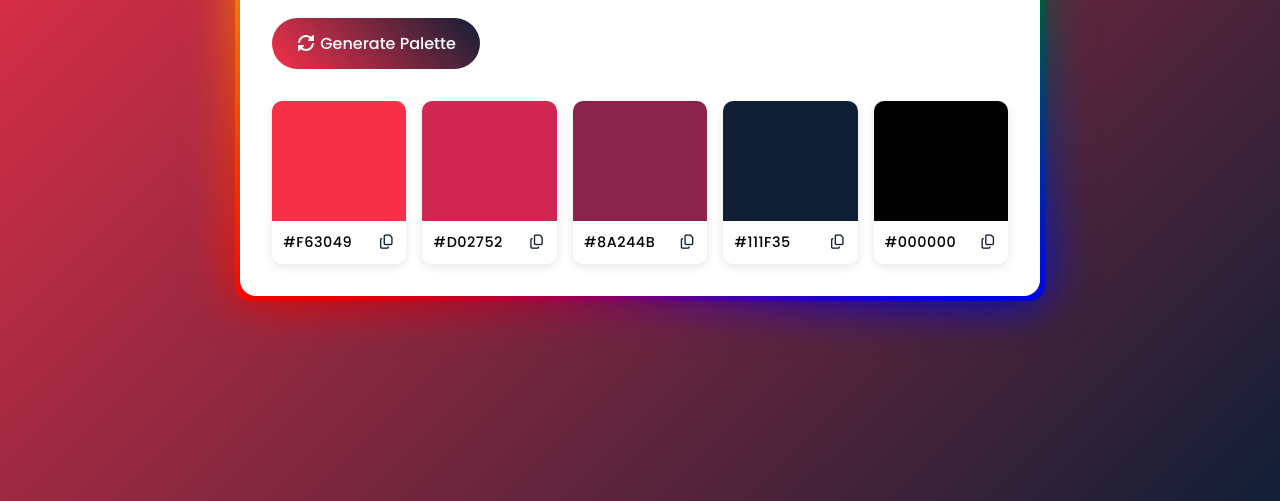
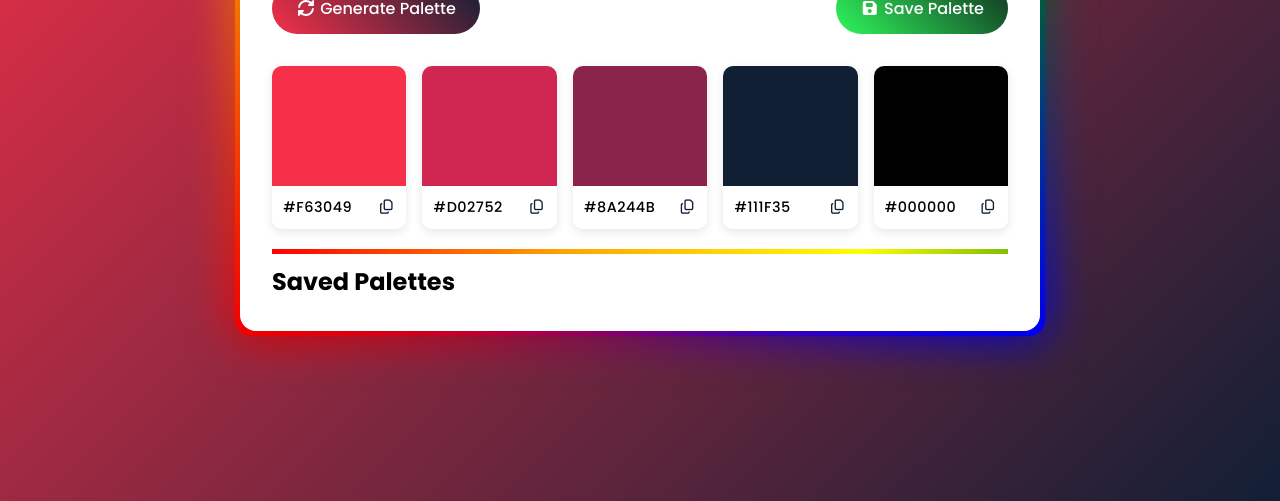
Before and after one commit to AaronMlad/ColorPaletteGenerator, a plain HTML site: page index.html in a window 1280 px wide. Shown: the part 299-800 px from the top of the page. Drawn offline with Linux system fonts and the light colour scheme.

Commit message:
- Finished save palette feature
- Finished delete palette feature

```diff
--- a/index.html
+++ b/index.html
@@ -11,10 +11,16 @@
 <body>
     <div class="container">
         <h1>Color Palatte Generator</h1>
+        <div class="gen-save">
         <button id="generate-btn">
             <i class="fas fa-sync-alt"></i>
             Generate Palette
         </button>
+        <button id="save-btn">
+            <i class="fas fa-save"></i>
+            Save Palette
+        </button>
+        </div>
 
         <div class="palette-container">
             <!-- COLOR BOX 1 -->
@@ -58,6 +64,14 @@
                 </div>
               </div>
         </div>
+
+        <div class="saved-palettes-container">
+            <hr>
+            <h2>Saved Palettes</h2>
+            <div id="saved-palettes">
+                <!-- SAVED PALETTES -->
+            </div>
+        </div>
     </div>
 
     <script src="script.js"></script>
--- a/script.js
+++ b/script.js
@@ -1,9 +1,12 @@
 // DOM ELEMENTS
 const generateBtn = document.getElementById("generate-btn");
 const paletteContainer = document.querySelector(".palette-container");
+const saveBtn = document.getElementById("save-btn");
+const savedPalettesContainer = document.getElementById("saved-palettes");
 
 generateBtn.addEventListener("click", generatePalette);
-paletteContainer.addEventListener("click", (e) => {
+saveBtn.addEventListener("click", savePalette);
+document.addEventListener("click", (e) => {
     // find the closest copy button/icon in case the user clicks an inner <i> or child element
     const copyBtn = e.target.closest(".copy-btn");
     if (copyBtn) {
@@ -37,8 +40,8 @@ paletteContainer.addEventListener("click", (e) => {
 })
 
 function showCopySuccess(element){
+    const hexValue = element.previousElementSibling;
     if (!element) return;
-
     element.classList.remove("far", "fa-copy");
     element.classList.add("fa-solid", "fa-check");
 
@@ -51,6 +54,7 @@ function showCopySuccess(element){
 
         element.style.color = "#111F35";
     }, 1500);
+    alert("Hex value copied to clipboard: " + hexValue.textContent);
 }
 
 function generatePalette() {
@@ -74,7 +78,7 @@ function generateRandomColor(){
 }
 
 function updatePaletteDisplay(colors){
-    const colorBoxes = document.querySelectorAll(".color-box")
+    const colorBoxes = paletteContainer.querySelectorAll(".color-box") // previously document.querySelectorAll(".color-box") but this way it only looks for color boxes within the palette container, which is more efficient and prevents potential issues if there are other elements with the same class elsewhere in the document
 
     colorBoxes.forEach((box, index) => {
         const color = colors[index];
@@ -86,6 +90,30 @@ function updatePaletteDisplay(colors){
     })
 }
 
+function savePalette(){
+    const clonedPalette = paletteContainer.cloneNode(true);
+    const deleteBtn = document.createElement("i");
+    deleteBtn.classList.add("far", "fa-trash-can", "delete-btn");
+    clonedPalette.appendChild(deleteBtn);
 
+    deleteBtn.addEventListener("click", () => {
+        clonedPalette.remove();
+    })
+
+    // Delete button styling
+    deleteBtn.addEventListener("mouseover", () => {
+        deleteBtn.style.color = "#e53e3e";
+    })
+    deleteBtn.addEventListener("mouseout", () => {
+        deleteBtn.style.color = "#111F35";
+    })
+    deleteBtn.style.cursor = "pointer";
+    deleteBtn.style.color = "#111F35";
+
+    savedPalettesContainer.appendChild(clonedPalette);
+
+    clonedPalette.style.marginBottom = "20px";
+
+}
 
 // generatePalette() // if you want to generate a new color palette every time you reload or visit, remove to have the default
--- a/style.css
+++ b/style.css
@@ -93,6 +93,10 @@ h1::after{
     }
 }
 
+.gen-save{
+    display: flex;
+    justify-content: space-between;
+}
 #generate-btn{
     background: linear-gradient(45deg, #F63049, #111F35);
     color: white;
@@ -105,13 +109,30 @@ h1::after{
     font-size: 1rem;
     position: relative;
 }
-
+#save-btn{
+    background: linear-gradient(45deg, #30f65b, #113521);
+    color: white;
+    border: none;
+    padding: 0.8rem 1.5rem;
+    border-radius: 50px;
+    cursor: pointer;
+    font-weight: 500;
+    margin-bottom: 2rem;
+    font-size: 1rem;
+    position: relative;
+}
 #generate-btn:hover{
     translate: 0 -2px;
     box-shadow: 0 6px 10px rgba(71, 25, 25, 0.3);
 }
-
 #generate-btn:active{
+    translate: 0;
+}
+#save-btn:hover{
+    translate: 0 -2px;
+    box-shadow: 0 6px 10px rgba(71, 25, 25, 0.3);
+}
+#save-btn:active{
     translate: 0;
 }
 
@@ -166,3 +187,20 @@ h1::after{
         grid-template-columns: repeat(auto-fit,minmax(100px, 1fr));
     }
 }
+
+hr{
+    position: relative;
+    margin-top: 20px;
+    content:"";
+    bottom: 0;
+    left: 50%;
+    transform: translateX(-50%);
+    width: 100%;
+    height: 5px;
+    background:linear-gradient(to right, red, orange 20%, yellow 40%, green 60%, blue 80%, red);
+    background-size: 200%;
+    border: none;
+    border-radius: 0;
+    animation: gradientAnimation 5s linear infinite;
+    margin-bottom: 10px;
+}
```
Also changed, not shown: 1 other file.
